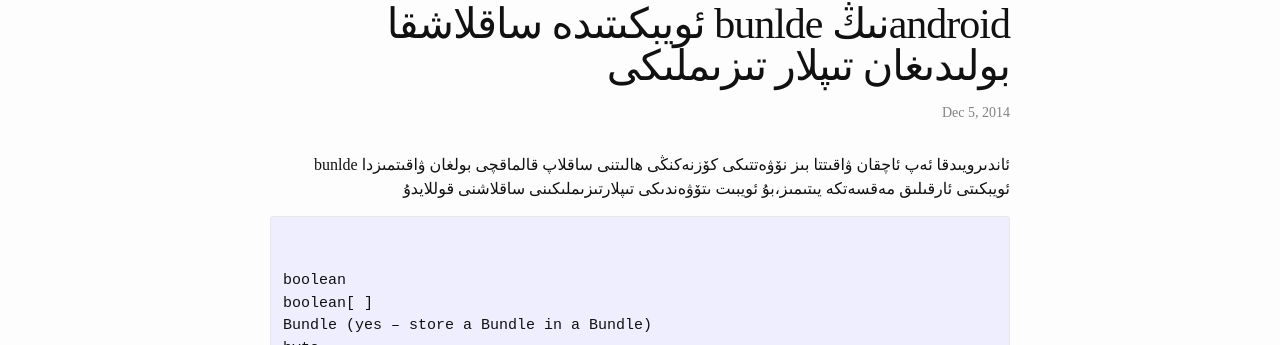
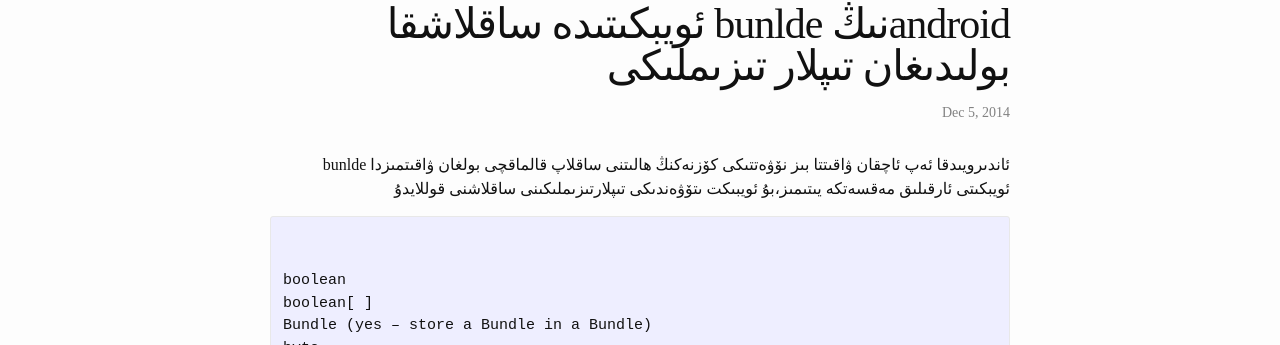
Before and after one commit to tormahiri/blog, a Jekyll site: the page built from _posts/2014-12-5-bunlde-da-saklashkaboldigantiplar.markdown, in a window 1280 px wide. Shown: the part 89-434 px from the top of the page. Built offline with Jekyll 4.4.1, drawn with Linux system fonts in a browser that asks for light colours.

Commit message:
Update 2014-12-5-bunlde-da-saklashkaboldigantiplar.markdown

```diff
--- a/_posts/2014-12-5-bunlde-da-saklashkaboldigantiplar.markdown
+++ b/_posts/2014-12-5-bunlde-da-saklashkaboldigantiplar.markdown
@@ -4,7 +4,8 @@
 date: 2014-12-5 16:37
 categories: android
 ---
-ئاندىرويىدقا ئەپ ئاچقان ۋاقىتتا بىز نۆۋەتتىكى كۆزنەكنڭى ھالىتنى ساقلاپ قالماقچى بولغان ۋاقىتمىزدا bunlde ئويبكىتى ئارقىلىق مەقسەتكە يىتىمىز،بۇ ئويبىت ىتۆۋەندىكى تىپلارتىزىملىكىنى ساقلاشنى قوللايدۇ
+ئاندىرويىدقا ئەپ ئاچقان ۋاقىتتا بىز نۆۋەتتىكى كۆزنەكنڭ ھالىتنى ساقلاپ قالماقچى بولغان ۋاقىتمىزدا bunlde ئويبكىتى ئارقىلىق مەقسەتكە يىتىمىز،بۇ ئويبىكت ىتۆۋەندىكى تىپلارتىزىملىكىنى ساقلاشنى قوللايدۇ
+
 
 <pre>
 
```
